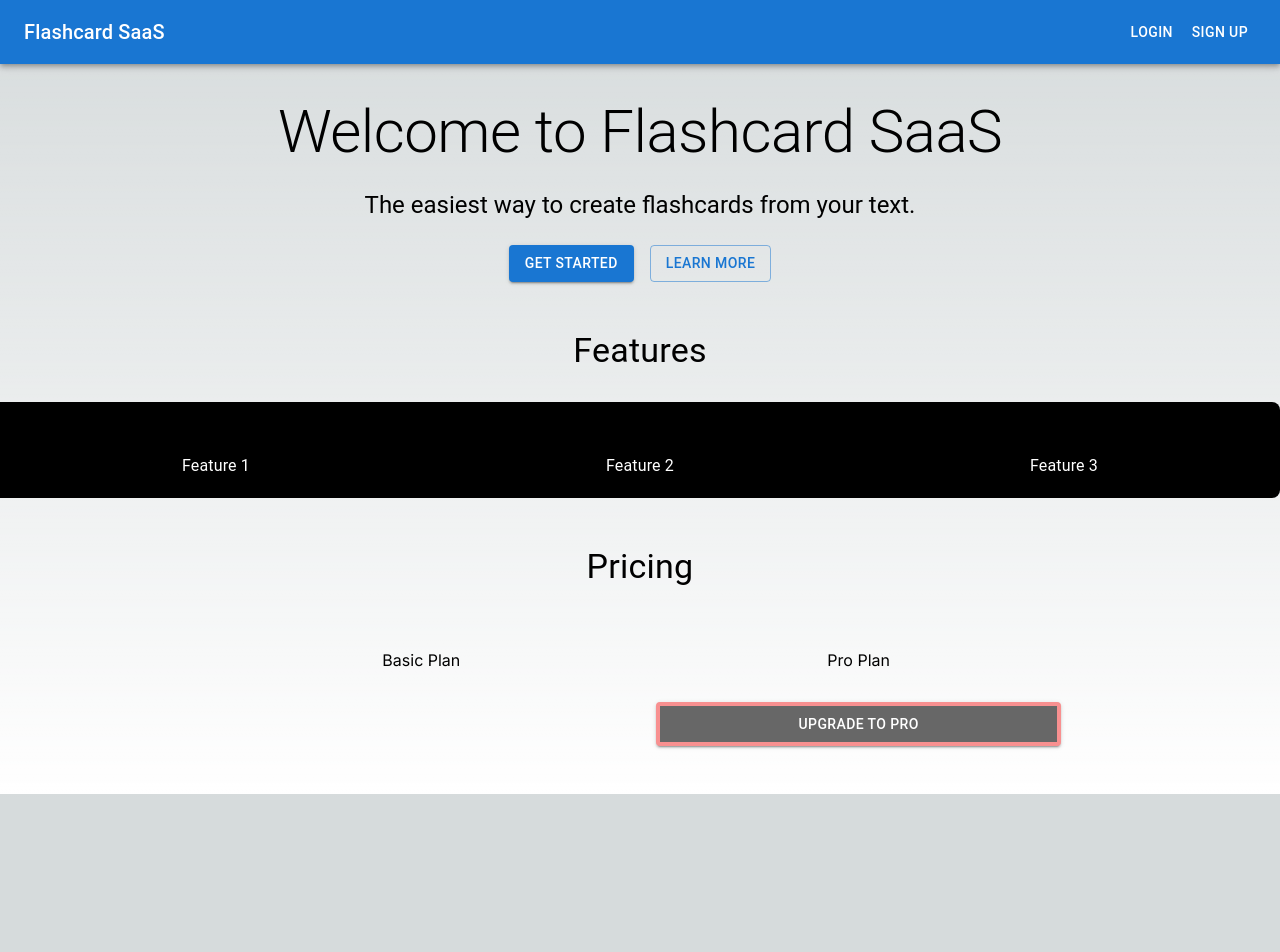
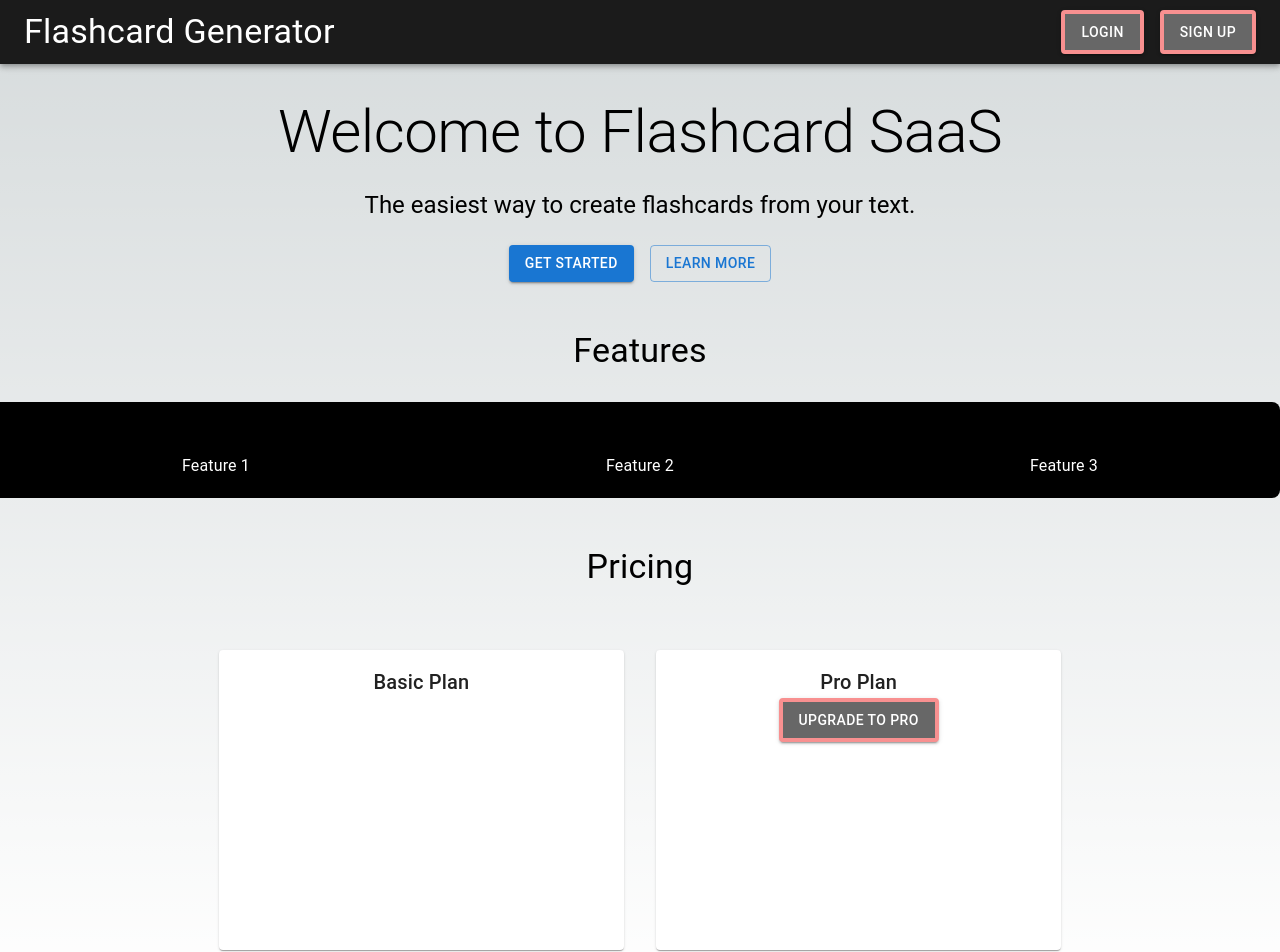
Before and after one commit to mahajan-codes/flashcard_saas, a Next.js app: page / in a window 1280 px wide. Shown: the top 952 px of the page. Before the commit the page ends 800 px from the top, so only its background shows below. Built offline with nearby package versions, Linux system fonts and the light colour scheme; no server answers.

Commit message:
changed button layouts and added a card feature for pricing

```diff
--- a/app/page.js
+++ b/app/page.js
@@ -1,7 +1,16 @@
 "use client";
 
 // MAIN LANDING PAGE
-import { Button, Typography, Box, Grid, AppBar, Toolbar } from "@mui/material";
+import {
+  Button,
+  Typography,
+  Box,
+  Grid,
+  AppBar,
+  Toolbar,
+  Card,
+  CardContent,
+} from "@mui/material";
 import { UserButton, SignedIn, SignedOut } from "@clerk/nextjs";
 import getStripe from "../utils/get-stripe";
 
@@ -27,22 +36,52 @@ export default function Home() {
   return (
     <Box>
       {/* Header and Navbar */}
-      <AppBar position="static">
+      <AppBar
+        position="static"
+        sx={{
+          backgroundColor: "#1B1B1B",
+        }}
+      >
         <Toolbar>
-          <Typography variant="h6" style={{ flexGrow: 1 }}>
-            Flashcard SaaS
+          <Typography variant={"h4"} color={"#fff"} sx={{ flexGrow: 1 }}>
+            Flashcard Generator
           </Typography>
           <SignedOut>
-            <Button color="inherit" href="/sign-in">
+            <Box sx={{ display: "flex", gap: 2, alignItems: "center" }}>
+              <Button
+                variant="contained"
+                sx={{
+                  border: "4px solid #f89090",
+                  backgroundColor: "#676767", // Custom background color
+                  color: "#FFFFFF", // Custom text color
+                  "&:hover": {
+                    backgroundColor: "#f89090", // Custom hover background color
+                  },
+                }}
+                href="/sign-in"
+              >
                 Login
               </Button>
-            <Button color="inherit" href="/sign-up">
+              <Button
+                color="inherit"
+                variant="contained"
+                sx={{
+                  border: "4px solid #f89090",
+                  backgroundColor: "#676767", // Custom background color
+                  color: "#FFFFFF", // Custom text color
+                  "&:hover": {
+                    backgroundColor: "#f89090", // Custom hover background color
+                  },
+                }}
+                href="/sign-up"
+              >
                 Sign Up
               </Button>
+            </Box>
           </SignedOut>
-          <SignedIn>
+          {/* <SignedIn>
             <UserButton />
-          </SignedIn>
+          </SignedIn> */}
         </Toolbar>
       </AppBar>
       {/* Hero Section */}
@@ -120,7 +159,20 @@ export default function Home() {
         </Box>
         <Grid container spacing={4} justifyContent="center">
           <Grid item xs={12} sm={6} md={4}>
+            <Card
+              sx={{
+                height: "300px", // Set a fixed height
+                display: "flex",
+                flexDirection: "column",
+                justifyContent: "space-between",
+              }}
+            >
+              <CardContent>
+                <Typography variant="h6" component="div" textAlign={"center"}>
                   Basic Plan
+                </Typography>
+              </CardContent>
+            </Card>
           </Grid>
           <Grid
             item
@@ -130,7 +182,18 @@ export default function Home() {
             sx={{ display: "flex", flexDirection: "column" }}
             gap={4}
           >
+            <Card
+              sx={{
+                height: "300px", // Set a fixed height
+                display: "flex",
+                flexDirection: "column",
+                justifyContent: "space-between",
+              }}
+            >
+              <CardContent>
+                <Typography variant="h6" component="div" textAlign={"center"}>
                   Pro Plan
+                </Typography>
                 <Button
                   variant="contained"
                   sx={{
@@ -145,6 +208,8 @@ export default function Home() {
                 >
                   Upgrade to Pro
                 </Button>
+              </CardContent>
+            </Card>
           </Grid>
         </Grid>
       </Box>
```
Lines whose indentation alone changed are shown as unchanged.
